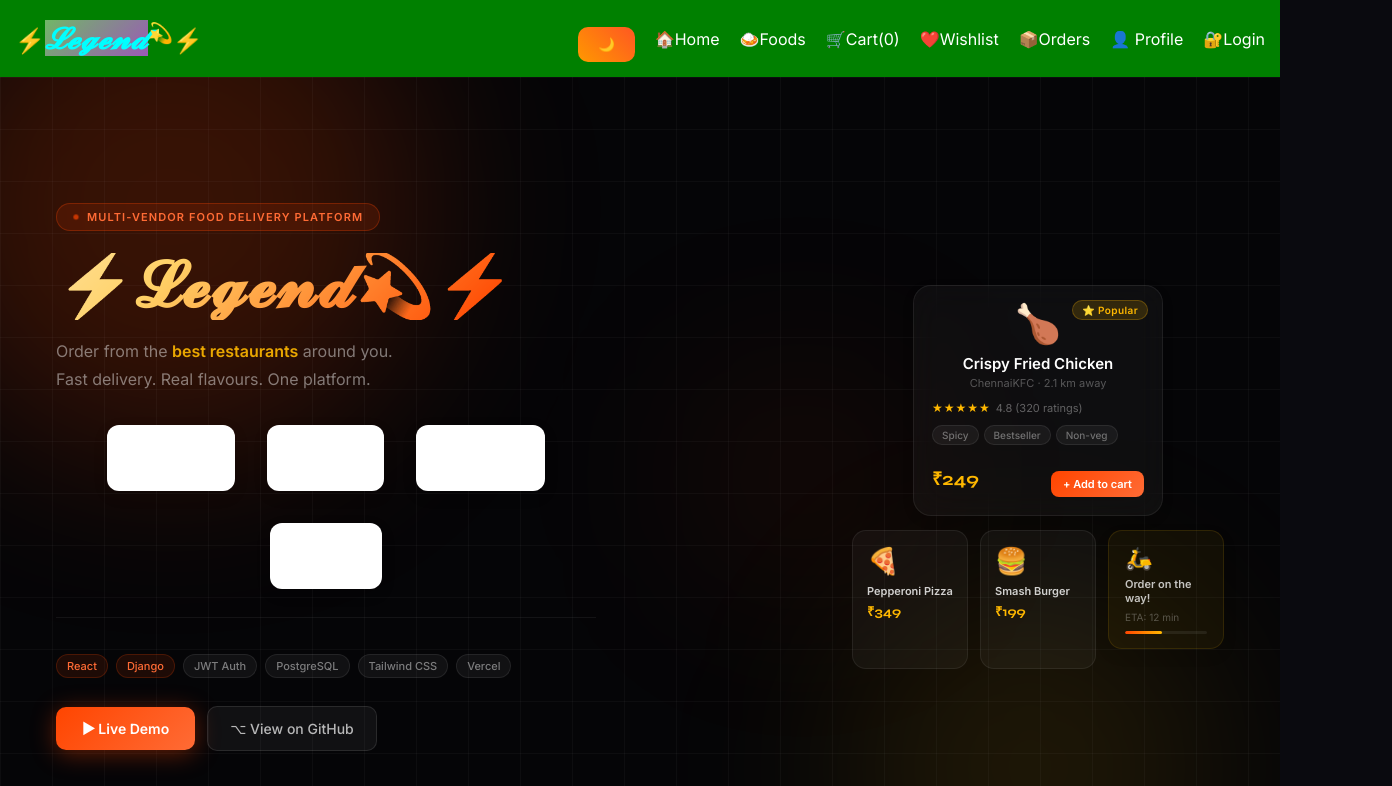
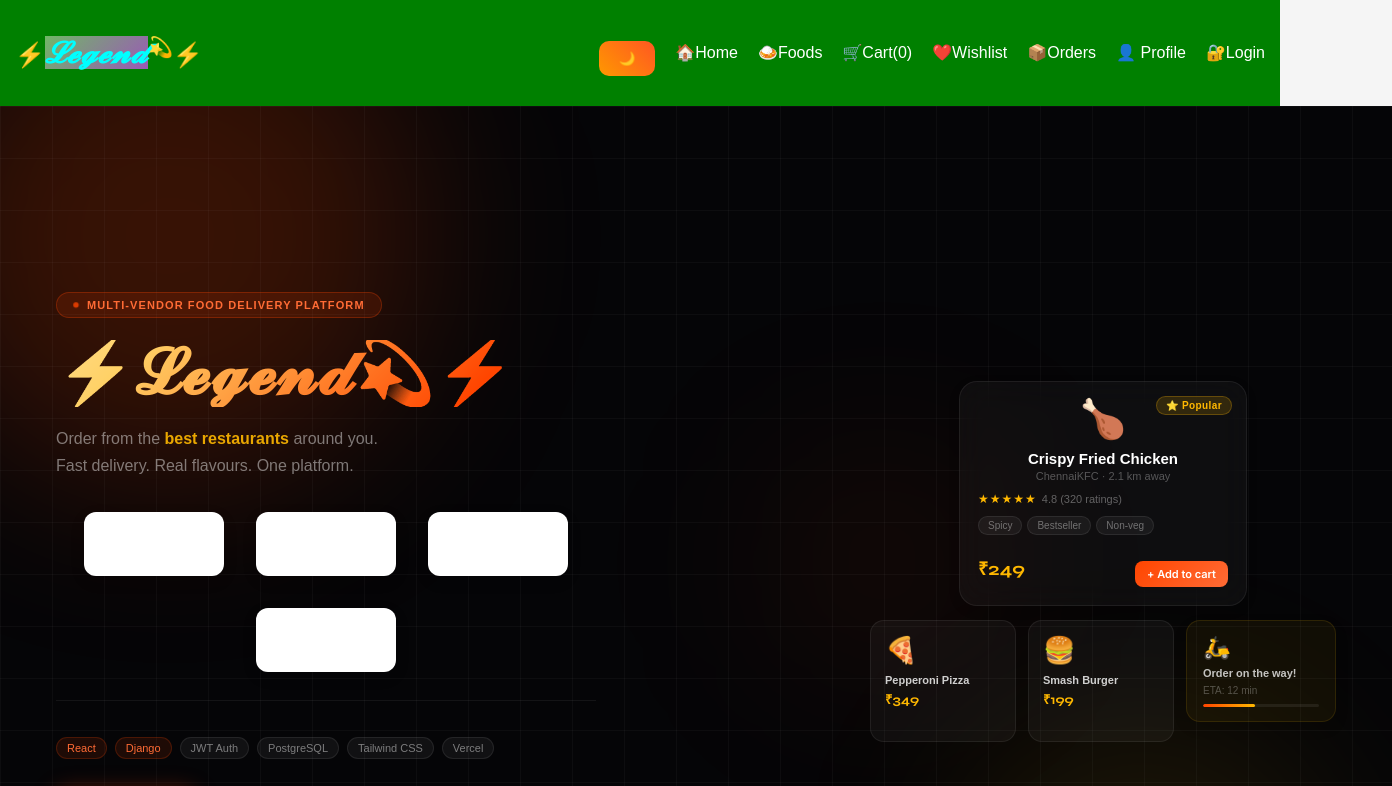
Before and after one commit to antonyvenis/e-commerce-app, a React (Vite) app in the folder frontend/: page /herobanner in a window 1280 px wide. Shown: the top 786 px of the page, 1392 px wide, since content can reach past the window. Built offline with nearby package versions, Linux system fonts and the light colour scheme.

Commit message:
About Updated

```diff
--- a/frontend/src/pages/HeroBanner.css
+++ b/frontend/src/pages/HeroBanner.css
@@ -1,7 +1,7 @@
 @import url('https://fonts.googleapis.com/css2?family=Syne:wght@700;800&family=Inter:wght@400;500;600&display=swap');
 
-*{margin:0;padding:0;box-sizing:border-box}
-body{background:#0A0A0F;font-family:'Inter',sans-serif;}
+/* *{margin:0;padding:0;box-sizing:border-box}
+body{background:#0A0A0F;font-family:'Inter',sans-serif;} */
 
 .hero{
   background:#0A0A0F;
```
